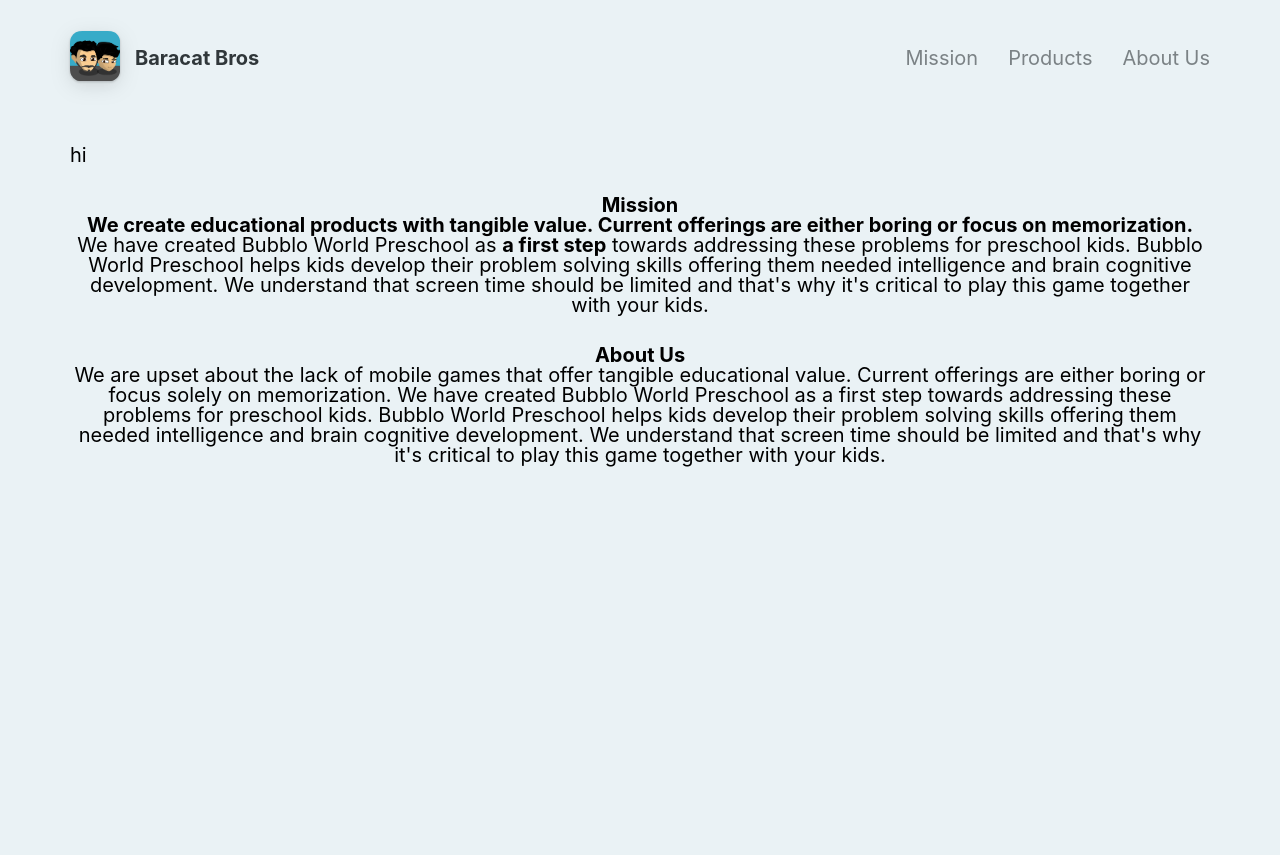
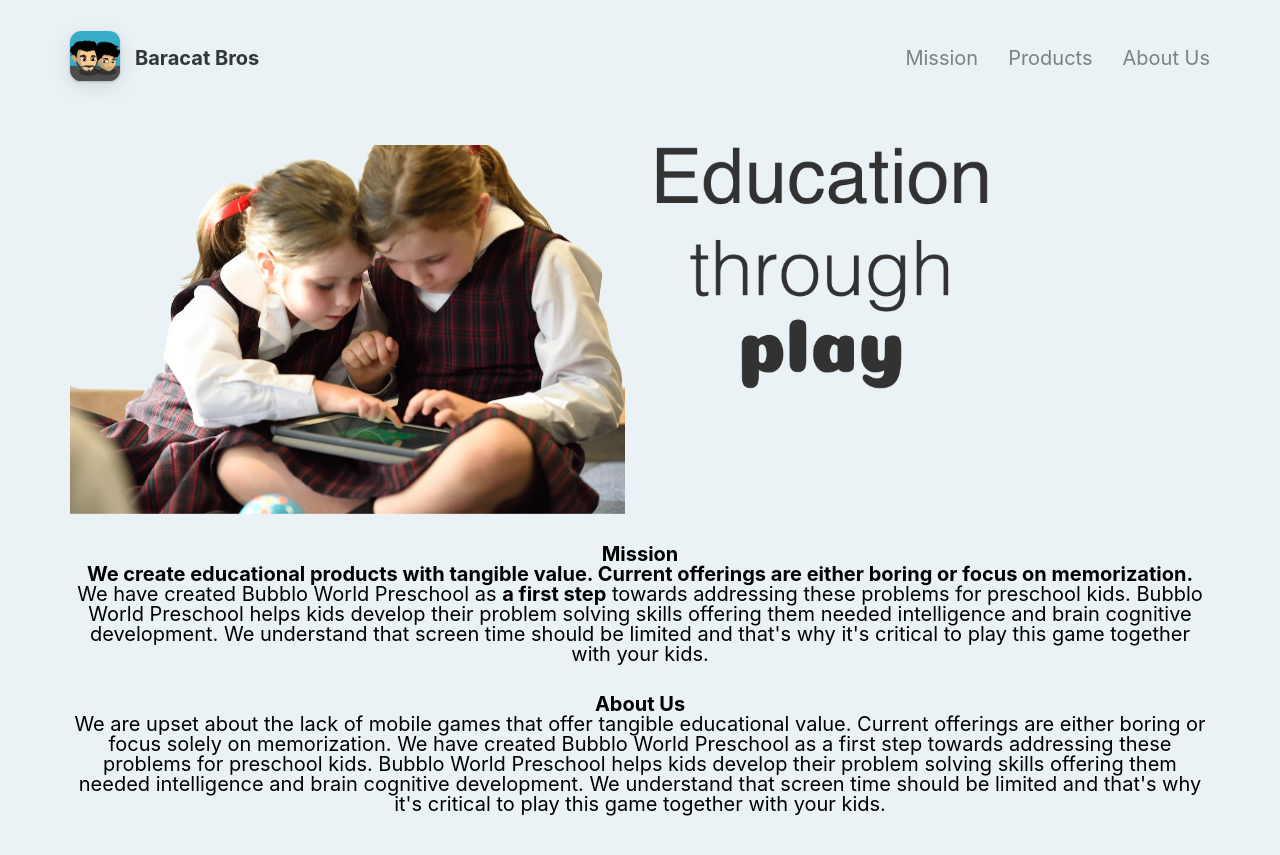
Before and after one commit to AhmadBaracat/baracatbros, a Jekyll site: the page built from index.html, in a window 1280 px wide. Shown: the top 855 px of the page. Built offline with Jekyll 4.4.1, drawn with Linux system fonts in a browser that asks for light colours; nearby versions of some CDN libraries.

Commit message:
Add HomePage header content

```diff
--- a/_includes/homeheader.html
+++ b/_includes/homeheader.html
@@ -1,3 +1,2 @@
-<div id="home-header">
-hi
-</div>
+<img src="/assets/HomePageMainImage.png" class="main-image"/>
+<img src="/assets/slogan.png" class="slogan"/>
--- a/_sass/layout.scss
+++ b/_sass/layout.scss
@@ -63,7 +63,7 @@
 
 .main-container {
     @extend .container;
-    grid-template-columns: auto;
+    grid-template-columns: repeat(2, 1fr);
     grid-template-rows: auto;
     grid-template-areas:
             "h h"
@@ -582,11 +582,13 @@
 .main-image {
     @extend .home-page-base-layout;
     grid-area: i;
+    width: 100%;
 }
 
 .slogan {
     @extend .home-page-base-layout;
     grid-area: s;
+    width: 60%;
 }
 
 .mission {
```
Also changed, not shown: assets/HomePageMainImage.png, assets/slogan.png (added).
